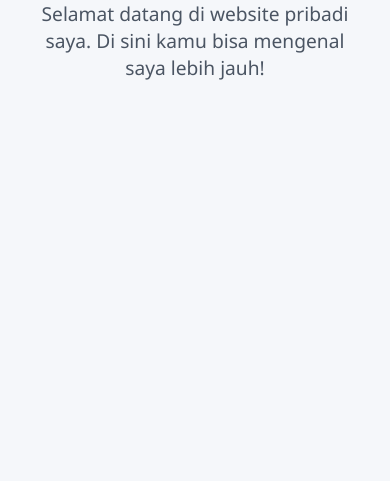
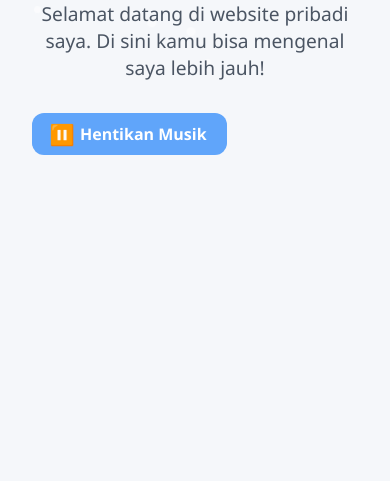
Before and after one commit to skyzoo92/Portofolio, a plain HTML site: page index.html in a window 390 px wide. Shown: the part 363-844 px from the top of the page. Drawn offline with Linux system fonts and the light colour scheme.

Commit message:
Update index.html

```diff
--- a/index.html
+++ b/index.html
@@ -209,6 +209,40 @@
       transition: background 0.3s, color 0.3s;
     }
 
+/* Efek Salju */
+.snowflakes {
+  position: fixed;
+  top: 0;
+  left: 0;
+  width: 100%;
+  height: 100%;
+  pointer-events: none;
+  z-index: -1; /* DI BELAKANG ELEMEN */
+  overflow: hidden;
+}
+
+.snowflakes span {
+  position: absolute;
+  top: -10px;
+  width: 10px;
+  height: 10px;
+  background-color: #fff;
+  opacity: 0.8;
+  border-radius: 50%;
+  animation: snow linear infinite;
+}
+
+@keyframes snow {
+  0% {
+    transform: translateY(0) translateX(0);
+    opacity: 1;
+  }
+  100% {
+    transform: translateY(100vh) translateX(20px);
+    opacity: 0;
+  }
+}
+
     /* Tentang Saya Tambahan */
     .about-card {
       background: var(--status-bg);
@@ -250,6 +284,55 @@
     .bar.css { width: 10%; }
     .bar.js { width: 90%; }
 
+    .music-button {
+  margin-top: 1rem;
+  padding: 10px 20px;
+  border-radius: 12px;
+  border: none;
+  cursor: pointer;
+  background: var(--accent);
+  color: white;
+  font-weight: bold;
+  font-size: 1rem;
+  display: flex;
+  align-items: center;
+  gap: 0.5rem;
+  transition: background 0.3s ease;
+}
+
+.music-button:hover {
+  background: #fa6b3e;
+}
+
+#music-icon {
+  display: inline-block;
+  animation: pulse 1.5s infinite;
+}
+
+@keyframes pulse {
+  0%, 100% { transform: scale(1); }
+  50% { transform: scale(1.3); }
+}
+
+
+    .fade-in {
+  animation: fadeInMove 1s ease forwards;
+}
+.fade-in-delay {
+  opacity: 0;
+  animation: fadeInMove 1s 0.5s ease forwards;
+}
+.fade-in-delay2 {
+  opacity: 0;
+  animation: fadeInMove 1s 1s ease forwards;
+}
+
+@keyframes fadeInMove {
+  from { opacity: 0; transform: translateY(20px); }
+  to { opacity: 1; transform: translateY(0); }
+}
+
+
     @keyframes fillBar {
       from { width: 0%; }
       to { }
@@ -257,6 +340,29 @@
   </style>
 </head>
 <body>
+<!-- Salju Background -->
+<div class="snowflakes" aria-hidden="true"></div>
+
+<script>
+  // Generate salju otomatis
+  const snowflakesContainer = document.querySelector('.snowflakes');
+
+  for (let i = 0; i < 50; i++) {
+    const snowflake = document.createElement('span');
+    const size = Math.random() * 5 + 5; // 5px - 10px
+    const left = Math.random() * 100; // posisi horizontal
+    const delay = Math.random() * 10; // animasi delay
+    const duration = Math.random() * 10 + 5; // animasi durasi 5-15s
+
+    snowflake.style.width = `${size}px`;
+    snowflake.style.height = `${size}px`;
+    snowflake.style.left = `${left}%`;
+    snowflake.style.animationDelay = `${delay}s`;
+    snowflake.style.animationDuration = `${duration}s`;
+
+    snowflakesContainer.appendChild(snowflake);
+  }
+</script>
   <button class="sidebar-toggle" onclick="toggleSidebar()">
     <div class="hamburger" id="hamburger">
       <span></span>
@@ -282,13 +388,20 @@
   </div>
 
   <main class="content">
-    <section id="home" class="active">
-      <div class="welcome">
-        <img src="https://files.catbox.moe/wh6fiv.jpg" alt="Foto Profil" />
-        <h1>Halo, Saya Hydra</h1>
-        <p>Selamat datang di website pribadi saya. Di sini kamu bisa mengenal saya lebih jauh!</p>
-      </div>
-    </section>
+<section id="home" class="active">
+  <div class="welcome">
+    <img src="https://files.catbox.moe/wh6fiv.jpg" alt="Foto Profil" class="fade-in" />
+    <h1 class="fade-in-delay">Halo, Saya Hydra</h1>
+    <p id="typed-text" class="fade-in-delay2"></p>
+
+    <div style="margin-top: 2rem;">
+      <audio id="bg-music" src="https://files.catbox.moe/mczld0.mp3" loop></audio>
+      <button onclick="toggleMusic()" id="music-btn" class="music-button">
+  <span id="music-icon">▶️</span> Hentikan Musik
+</button>
+    </div>
+  </div>
+</section>
 
     <section id="about">
       <h1>Tentang Saya</h1>
@@ -416,6 +529,67 @@ window.addEventListener('popstate', () => {
       document.body.classList.add('dark-mode');
     }
 
+    // Teks ketik otomatis
+const text = "Selamat datang di website pribadi saya. Di sini kamu bisa mengenal saya lebih jauh!";
+let index = 0;
+function typeText() {
+  const el = document.getElementById("typed-text");
+  if (index < text.length) {
+    el.textContent += text.charAt(index);
+    index++;
+    setTimeout(typeText, 40);
+  }
+}
+typeText();
+
+// Musik kontrol
+let isPlaying = false;
+function toggleMusic() {
+  const music = document.getElementById('bg-music');
+  const btn = document.getElementById('music-btn');
+  if (isPlaying) {
+    music.pause();
+    btn.textContent = 'Mainkan Musik';
+  } else {
+    music.play();
+    btn.textContent = 'Hentikan Musik';
+  }
+  isPlaying = !isPlaying;
+}
+
+window.addEventListener('DOMContentLoaded', () => {
+  const music = document.getElementById('bg-music');
+  music.volume = 0.5;
+  music.play().catch(() => {
+    // Autoplay kadang diblokir, bisa diaktifkan manual oleh user
+    console.warn("Autoplay diblokir oleh browser");
+  });
+  isPlaying = true;
+  updateMusicButton();
+});
+
+function updateMusicButton() {
+  const btn = document.getElementById('music-btn');
+  const icon = document.getElementById('music-icon');
+  if (isPlaying) {
+    btn.innerHTML = '<span id="music-icon">⏸️</span> Hentikan Musik';
+  } else {
+    btn.innerHTML = '<span id="music-icon">▶️</span> Mainkan Musik';
+  }
+}
+
+function toggleMusic() {
+  const music = document.getElementById('bg-music');
+  if (isPlaying) {
+    music.pause();
+  } else {
+    music.play();
+  }
+  isPlaying = !isPlaying;
+  updateMusicButton();
+}
+
+
     setInterval(updateTime, 1000);
     updateTime();
     updateBattery();
```
